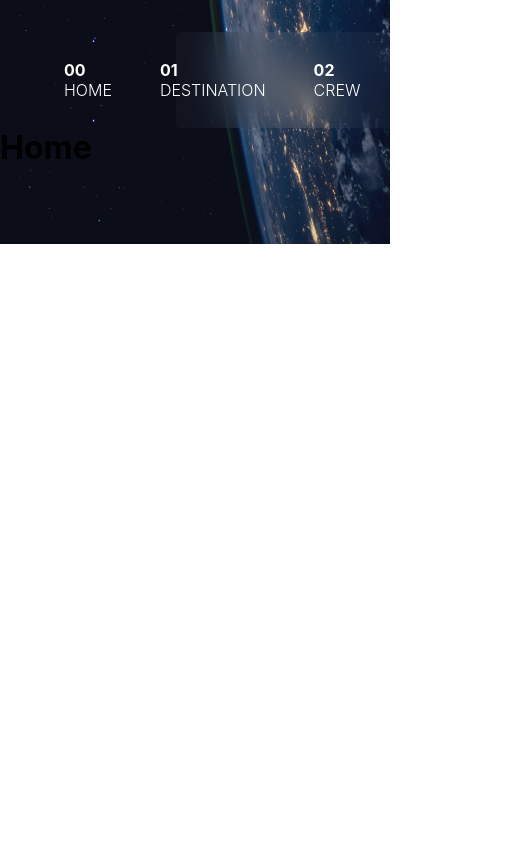
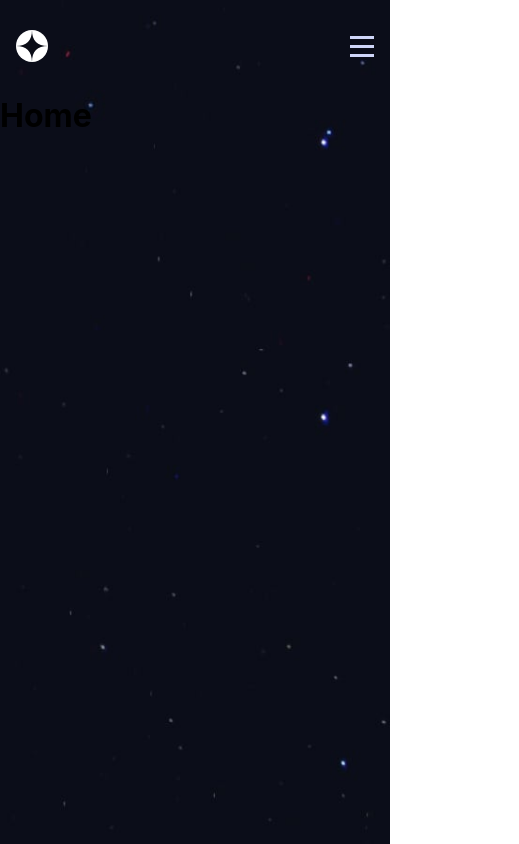
Before and after one commit to calebesg/space-website, a Next.js app: page / in a window 390 px wide. Shown: the whole page, 519 px wide, since content can reach past the window. Built offline with nearby package versions, Linux system fonts and the light colour scheme.

Commit message:
responsive header

```diff
--- a/src/components/Header/index.tsx
+++ b/src/components/Header/index.tsx
@@ -2,6 +2,7 @@ import Link from 'next/link'
 import Image from 'next/image'
 
 import logo from '../../../public/images/logo.svg'
+import menuIcon from '../../../public/images/icon-hamburger.svg'
 import styles from './styles.module.scss'
 
 export function Header() {
@@ -38,6 +39,10 @@ export function Header() {
             </a>
           </Link>
         </nav>
+
+        <button type="button" className={styles.btnMenu}>
+          <Image src={menuIcon} alt="menu" />
+        </button>
       </div>
     </header>
   )
--- a/src/components/Header/styles.module.scss
+++ b/src/components/Header/styles.module.scss
@@ -55,3 +55,100 @@
     }
   }
 }
+
+.btnMenu {
+  display: none;
+  border: none;
+  background-color: transparent;
+}
+
+@media (max-width: 1300px) {
+  .content {
+    max-width: 1000px;
+    gap: 3rem;
+
+    .logo {
+      transform: translateX(calc(-100% - 2rem));
+    }
+
+    nav {
+      gap: 2rem;
+    }
+  }
+}
+
+@media (max-width: 1175px) {
+  .container {
+    &::after {
+      left: 35%;
+    }
+  }
+
+  .content {
+    max-width: 800px;
+    gap: 2rem;
+
+    .logo {
+      transform: translateX(calc(-100% - 2rem));
+    }
+
+    nav {
+      gap: 2rem;
+    }
+  }
+}
+
+// Tablet
+@media (max-width: 1000px) {
+  .container {
+    margin-top: 0;
+    padding: 0 2rem;
+
+    &::after {
+      left: 30%;
+    }
+  }
+
+  .content {
+    gap: 2rem;
+    justify-content: space-between;
+
+    .logo {
+      position: static;
+      transform: translateX(0);
+    }
+
+    hr {
+      display: none;
+    }
+
+    nav {
+      gap: 2rem;
+    }
+  }
+}
+
+// Mobile
+@media (max-width: 750px) {
+  .container {
+    padding: 0 1rem;
+
+    &::after {
+      display: none;
+    }
+  }
+
+  .content {
+    .logo {
+      width: 2rem;
+    }
+
+    nav {
+      display: none;
+    }
+  }
+
+  .btnMenu {
+    display: block;
+  }
+}
--- a/src/styles/globals.scss
+++ b/src/styles/globals.scss
@@ -8,6 +8,7 @@ body {
   // background-color: #121212;
   background: url('../assets/home/background-home-desktop.jpg') no-repeat;
   background-size: cover;
+  min-height: 100vh;
 }
 
 html,
```
